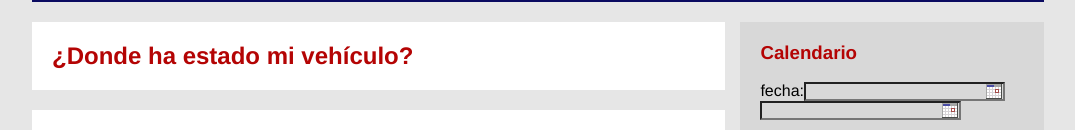
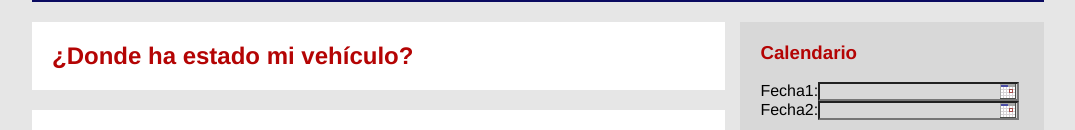
Before and after one commit to jdcotes/Diseno, a PHP site: page /indexx.php in a window 1280 px wide. Shown: the part 118-248 px from the top of the page, without its empty margins (102-1177 px from the left). Run offline with PHP 8.4, Linux system fonts and the light colour scheme; some libraries are stand-ins or nearby versions.

Commit message:
vamos qvamos

```diff
--- a/indexx.php
+++ b/indexx.php
@@ -146,10 +146,11 @@
 	<script type="text/javascript" src="tcal.js"></script>
 </head>
 <body>
-	<form action="#">
+	<form method= "get" action= "server/vivoh.php" >
+	     <!-- action="#" -->
 		<!-- add class="tcal" to your input field -->
-		<div method= "get" action= "server/vivoh.php"> fecha:<input id="fecha1"  runat="server" type="text" name="date1" class="tcal" value="" /></div>
-		<div method= "get" action= "server/vivoh.php"><input id="fecha2" runat= "server" type="text" name="date2" class="tcal" value="" /></div>
+		<div > Fecha1:<input id="fecha1"  runat="server" type="text" name="date1" class="tcal" value="" /></div>
+		<div > Fecha2:<input id="fecha2" runat= "server" type="text" name="date2" class="tcal" value="" /></div>
 	</form>
 	<p></p>
 </aside>
```
